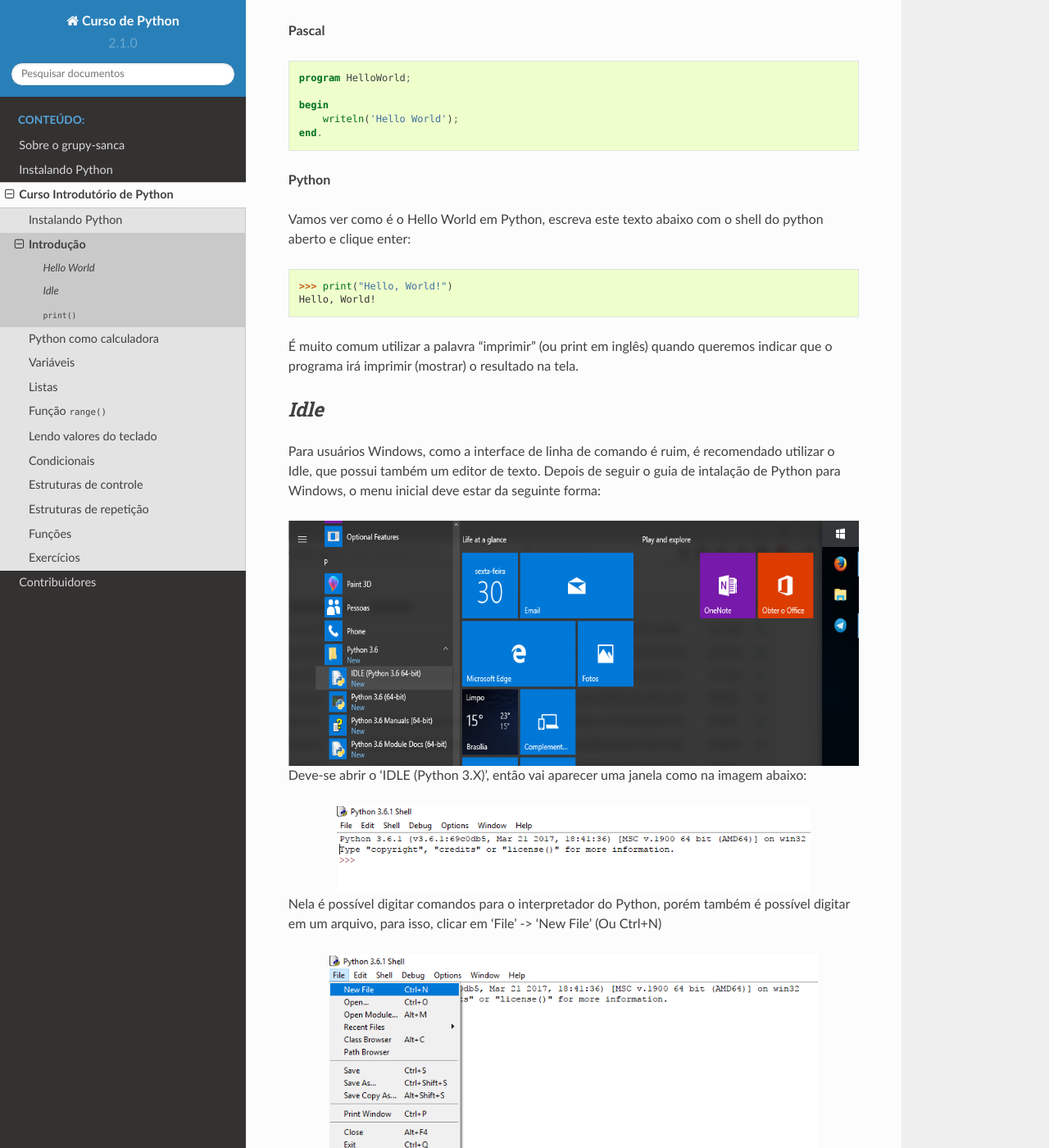
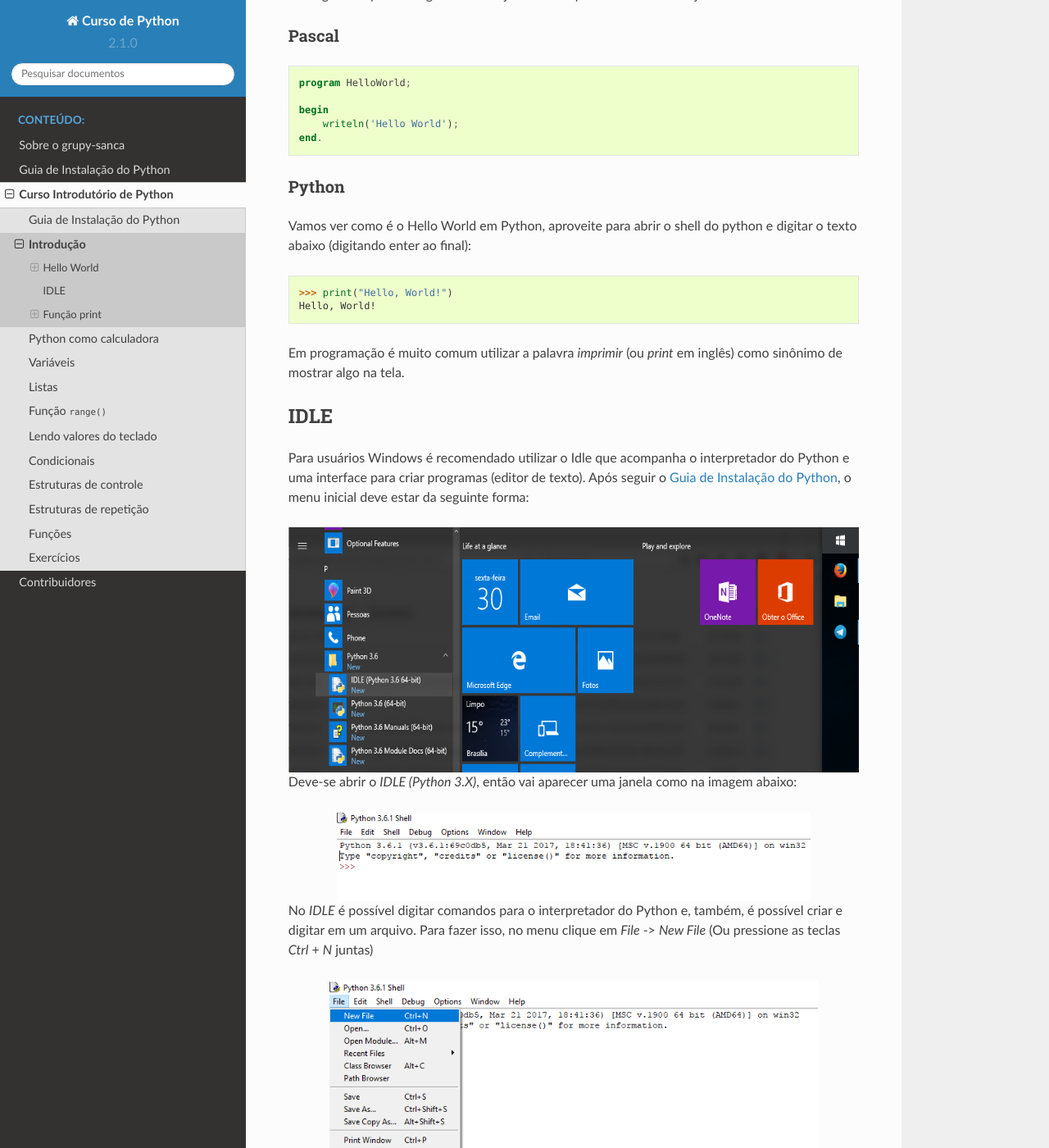
Before and after one commit to grupy-sanca/curso-python, a Sphinx documentation site: the page built from source/intro/introducao.rst, in a window 1280 px wide and 1400 px high, scrolled down 715 px. Shown: the whole window at 82% size. Built offline with Sphinx 7.4.7 and the Read the Docs theme 2.0.0, drawn with Linux system fonts in a browser that asks for light colours; some of the changed text lies outside the part shown.

Commit message:
Fix some typos from intro/introducao page

```diff
--- a/source/intro/instalacao.rst
+++ b/source/intro/instalacao.rst
@@ -1,5 +1,7 @@
-Instalando Python
-=================
+.. _intro-instalacao:
+
+Guia de Instalação do Python
+============================
 
 Linux - Ubuntu
 --------------
--- a/source/intro/introducao.rst
+++ b/source/intro/introducao.rst
@@ -2,14 +2,16 @@
 ==========
 
 
-*Hello World*
--------------
+Hello World
+-----------
 
 É muito comum apresentar uma nova linguagem com um exemplo simples que mostra
-na tela as palavras Hello World. Antes de adentrar o mundo do Python, vamos
-ver como outras linguangens de programação o implementam:
+na tela as palavras `Hello World`. Para não perder o costume, antes de adentrar
+o mundo do Python, vamos ver como outras linguangens de programação implementam
+o exemplo citado:
 
-**C**
+C
+~
 
 .. code:: C
 
@@ -20,19 +22,23 @@
        return 0;
    }
 
-**Java**
+
+Java
+~~~~
 
 .. code:: java
 
    public class Hello {
-         public static void main(String []args) {
+         public static void main(String[] args) {
             System.out.println("Hello World");
          }
    }
 
-* É obrigatório colocar o programa em um arquivo chamado Hello.java
+É obrigatório que o código acima esteja em um arquivo chamado Hello.java
 
-**Pascal**
+
+Pascal
+~~~~~~
 
 .. code:: pascal
 
@@ -42,10 +48,12 @@
        writeln('Hello World');
    end.
 
-**Python**
 
-Vamos ver como é o Hello World em Python, escreva este texto abaixo com o
-shell do python aberto e clique enter:
+Python
+~~~~~~
+
+Vamos ver como é o Hello World em Python, aproveite para abrir o shell do
+python e digitar o texto abaixo (digitando enter ao final):
 
 .. doctest::
 
@@ -53,104 +61,127 @@
    Hello, World!
 
 
-É muito comum utilizar a palavra "imprimir" (ou print em inglês) quando
-queremos indicar que o programa irá imprimir (mostrar) o resultado na tela.
+Em programação é muito comum utilizar a palavra `imprimir` (ou `print` em
+inglês) como sinônimo de mostrar algo na tela.
 
-*Idle*
-------
 
-Para usuários Windows, como a interface de linha de comando é ruim, é recomendado utilizar o Idle, que possui também um editor de texto. Depois de seguir o guia de intalação de Python para Windows, o menu inicial deve estar da seguinte forma:
+IDLE
+----
+
+Para usuários Windows é recomendado utilizar o Idle que acompanha o
+interpretador do Python e uma interface para criar programas (editor de texto).
+Após seguir o :ref:`intro-instalacao`, o menu inicial deve estar da seguinte
+forma:
 
 .. figure:: images/idle1.png
    :align: center
    :scale: 80%
 
-Deve-se abrir o 'IDLE (Python 3.X)', então vai aparecer uma janela como na imagem abaixo:
+Deve-se abrir o `IDLE (Python 3.X)`, então vai aparecer uma janela como na
+imagem abaixo:
 
 .. figure:: images/idle2.png
    :align: center
    :scale: 80%
 
-Nela é possível digitar comandos para o interpretador do Python, porém também é possível digitar em um arquivo, para isso, clicar em 'File' -> 'New File' (Ou Ctrl+N)
+No `IDLE` é possível digitar comandos para o interpretador do Python e, também,
+é possível criar e digitar em um arquivo. Para fazer isso, no menu clique em
+`File` -> `New File` (Ou pressione as teclas `Ctrl` + `N` juntas)
 
 .. figure:: images/idle3.png
    :align: center
    :scale: 80%
 
-Para rodar um script, clicar em 'Run' -> 'Run Module' (Ou F5)
+Para rodar um programa, clique em `Run` -> `Run Module` (Ou aperte a tecla `F5`)
 
 .. figure:: images/idle4.png
    :align: center
    :scale: 80%
 
-Caso o arquivo ainda não tenha sido salvo, é necessário salvar antes da execução, com a extenção '.py':
+Caso o arquivo ainda não tenha sido salvo é necessário salvá-lo antes de
+executá-lo. Não esqueça de prefixar o nome do arquivo com `.py`
+(extensão do Python):
 
 .. figure:: images/idle5.png
    :align: center
    :scale: 80%
 
-Após isso, a saída do código deve aparecer na janela anterior do Idle:
+Após isso, o resultado da execução do código deve aparecer na janela anterior
+do IDLE:
 
 .. figure:: images/idle6.png
    :align: center
    :scale: 80%
 
 
-``print()``
------------
+Função print
+------------
 
-Alguns erros comuns ao utilizar o ``print()``:
+Erros comuns
+~~~~~~~~~~~~
+
+Usar a letra `P` maiúscula ao invés de minúscula:
 
 .. doctest::
 
-  >>> # Erro 1. Letra P maiúscula
   >>> Print("Hello, World!")
   Traceback (most recent call last):
       ...
   NameError: name 'Print' is not defined
 
+Esquecer de abrir e fechar aspas no texto que é passado para a função
+``print()``:
+
 .. doctest::
 
-  >>> # Erro 2. Sem aspas
   >>> print(Hello, World!)
   Traceback (most recent call last):
       ...
   SyntaxError: invalid syntax
 
+Esquecer de abrir ou fechar as aspas:
+
 .. doctest::
 
-  >>> # Erro 3. Abrir e não fechar as aspas
   >>> print("Hello, World!)
   Traceback (most recent call last):
       ...
   SyntaxError: EOL while scanning string literal
 
+Começar com aspas simples e terminar com aspas duplas ou vice-versa:
+
 .. doctest::
 
-  >>> # Erro 4. Usar um tipo de aspa no começo, outro no fim:
   >>> print('Hello, World!")
   Traceback (most recent call last):
       ...
   SyntaxError: EOL while scanning string literal
 
+Usar espaço ou tab antes do ``print()``:
+
 .. doctest::
 
-  >>> # Erro 5. Usar espaço ou tab antes do print.
   >>>  print('Hello, World!')
   Traceback (most recent call last):
       ...
   IndentationError: unexpected indent
+
   >>>     print('Hello, World!')
   Traceback (most recent call last):
       ...
   IndentationError: unexpected indent
 
-E se quiser escrever com as aspas dentro?
+Mas e para mostrar na tela um texto com aspas? Bem, para printar um texto
+contendo aspas simples, envolva o texto com aspas duplas:
 
 .. doctest::
 
-  >>> # Se quiser usar com aspas simples dentro, use a dupla no print. E vice-versa
   >>> print('Python é legal! Mas não o "legal" como dizem pra outras coisas')
   Python é legal! Mas não o "legal" como dizem pra outras coisas
+
+Caso contrário faça o inverso:
+
+.. doctest::
+
   >>> print("Python é legal! Mas não o 'legal' como dizem pra outras coisas")
   Python é legal! Mas não o 'legal' como dizem pra outras coisas
```
